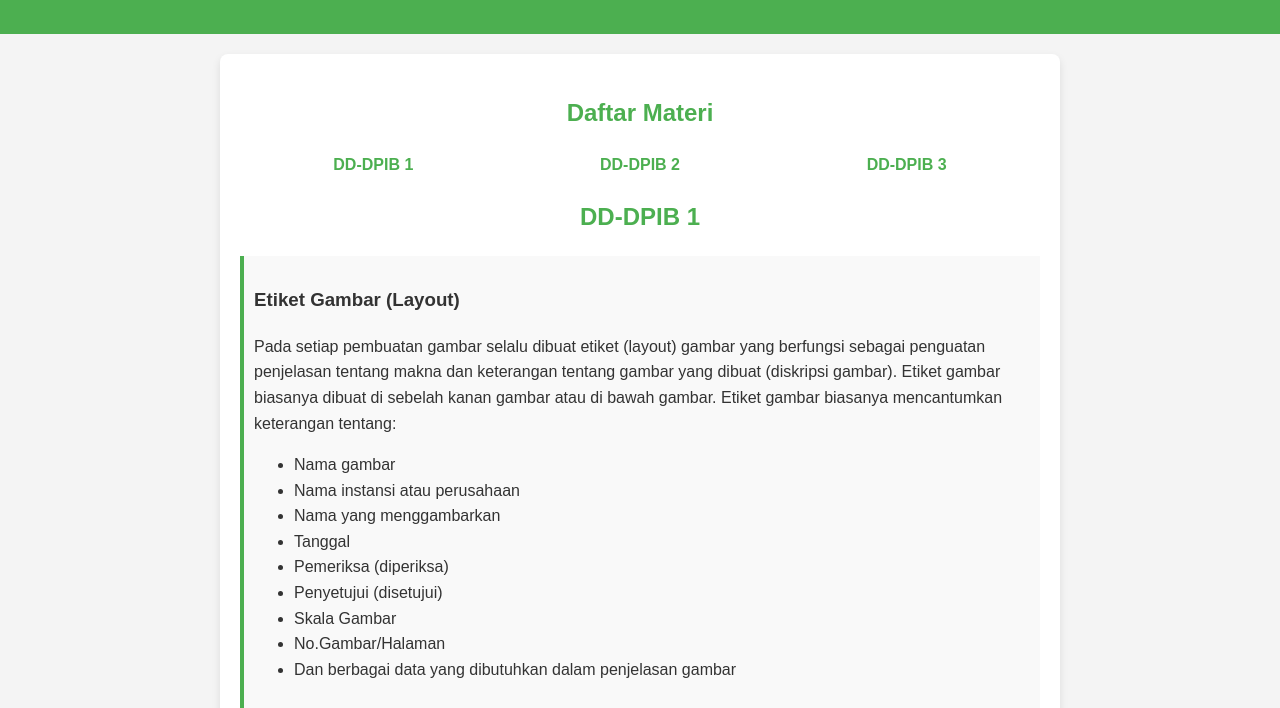
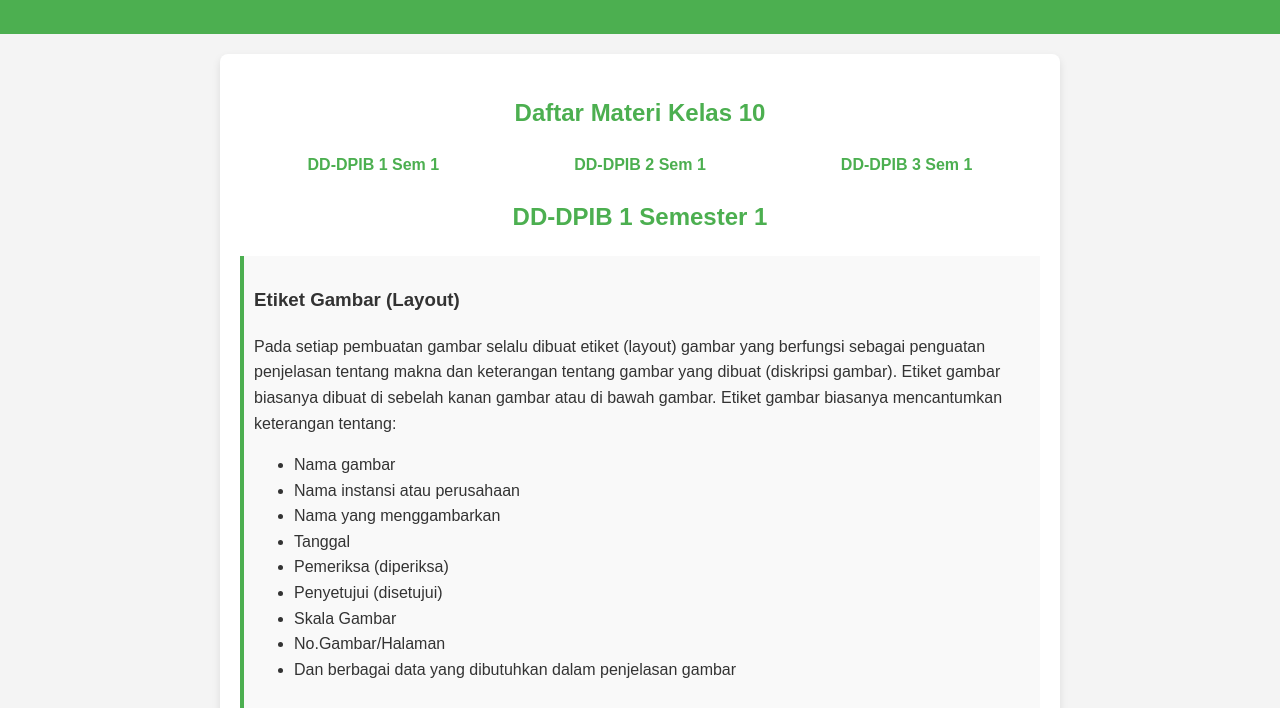
Before and after one commit to Gagalieh/10DPIB2SMEKSA, a plain HTML site: page index.html in a window 1280 px wide. Shown: the part 92-800 px from the top of the page. Drawn offline with Linux system fonts and the light colour scheme.

Commit message:
update index.html

```diff
--- a/index.html
+++ b/index.html
@@ -86,16 +86,16 @@
         <h1>Pintasan Materi DD-DPIB</h1>
     </header>
     <div id="materi">
-        <h2>Daftar Materi</h2>
+        <h2>Daftar Materi Kelas 10</h2>
         <ul class="materi-list">
-            <li><a href="#dd-dpib-1">DD-DPIB 1</a></li>
-            <li><a href="#dd-dpib-2">DD-DPIB 2</a></li>
-            <li><a href="#dd-dpib-3">DD-DPIB 3</a></li>
+            <li><a href="#dd-dpib-1">DD-DPIB 1 Sem 1</a></li>
+            <li><a href="#dd-dpib-2">DD-DPIB 2 Sem 1</a></li>
+            <li><a href="#dd-dpib-3">DD-DPIB 3 Sem 1</a></li>
         </ul>
 
         <!-- Materi DD-DPIB 1 -->
         <section id="dd-dpib-1">
-            <h2>DD-DPIB 1</h2>
+            <h2>DD-DPIB 1 Semester 1</h2>
             <article>
                 <h3>Etiket Gambar (Layout)</h3>
                 <p>Pada setiap pembuatan gambar selalu dibuat etiket (layout) gambar yang berfungsi sebagai penguatan penjelasan tentang makna dan keterangan tentang gambar yang dibuat (diskripsi gambar). Etiket gambar biasanya dibuat di sebelah kanan gambar atau di bawah gambar. Etiket gambar biasanya mencantumkan keterangan tentang:</p>
@@ -255,7 +255,7 @@
 
         <!-- Materi DD-DPIB 2 -->
         <section id="dd-dpib-2">
-            <h2>DD-DPIB 2</h2>
+            <h2>DD-DPIB 2 Semester 1</h2>
             <article>
                 <h3>Materi akan ditambahkan</h3>
                 <p>Konten materi belum tersedia. Silakan tambahkan di bagian ini.</p>
@@ -264,7 +264,7 @@
 
         <!-- Materi DD-DPIB 3 -->
 <section id="dd-dpib-3">
-    <h2>DD-DPIB 3</h2>
+    <h2>DD-DPIB 3 Semester 1</h2>
 
     <!-- Profesi DPIB -->
     <article>
```
